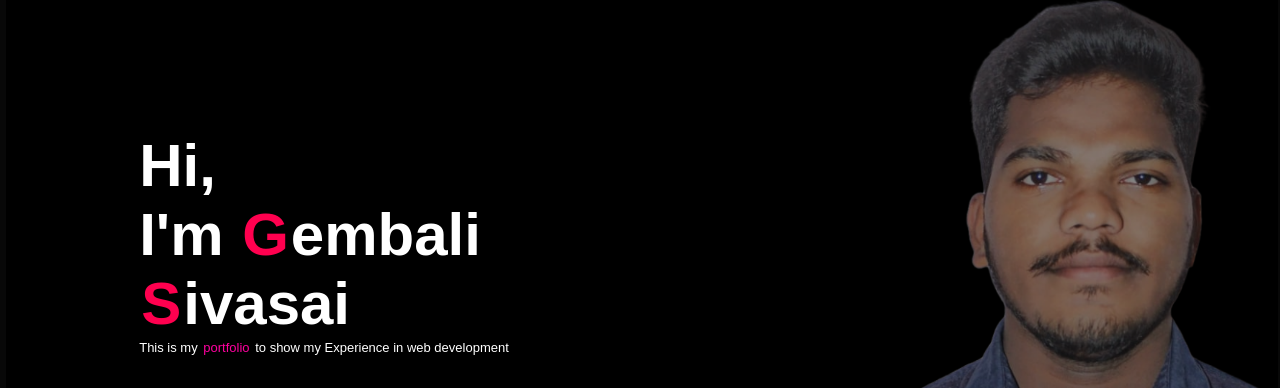
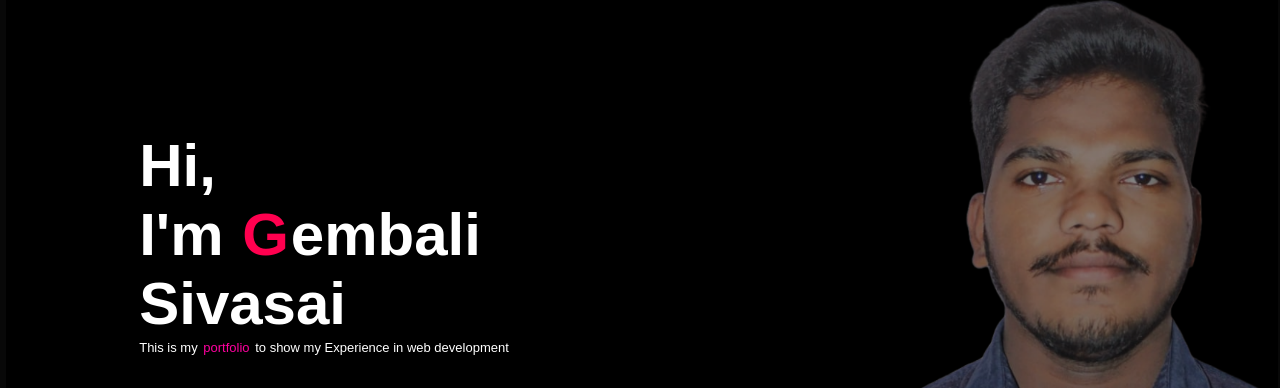
Before and after one commit to sivasaigembali/portfolio, a plain HTML site: page index.html in a window 1280 px wide. Shown: the part 133-521 px from the top of the page. Drawn offline with Linux system fonts and the light colour scheme.

Commit message:
unchange

```diff
--- a/index.html
+++ b/index.html
@@ -24,7 +24,7 @@
             </nav>
             <div class="header-text">
 
-                <h1>Hi,<br>I'm <span> G</span>embali <br><span> S</span>ivasai</h1>
+                <h1>Hi,<br>I'm <span> G</span>embali <br>Sivasai</h1>
                 <p>This is my <span href="#portfolio">portfolio</span> to show my Experience in web development</p>
             </div>
         </div>
```
